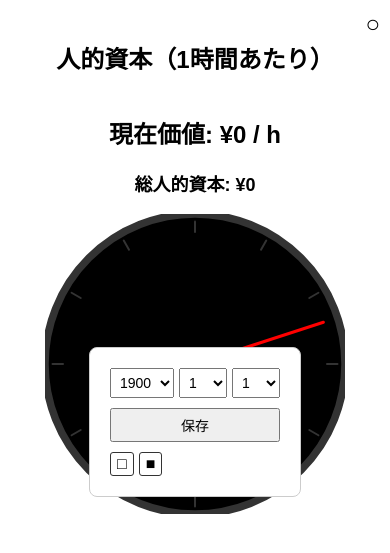
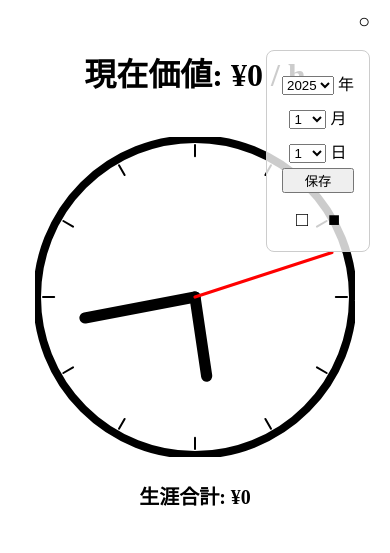
Before and after one commit to babaginji/invest_clock, a Flask app: page / in a window 390 px wide. Shown: the top 553 px of the page. Run offline with Flask 3, Linux system fonts and the light colour scheme.

Commit message:
Fix responsive design for mobile

```diff
--- a/static/style.css
+++ b/static/style.css
@@ -1,152 +1,108 @@
-/* ---------------------------
-   全体スタイル
---------------------------- */
-body {
-    font-family: Arial, sans-serif;
-    margin: 0;
-    padding: 0;
-    background-color: white;
-    color: black;
-    --bg-color: white;
-    --text-color: black;
+/* =========================
+   テーマカラー
+========================= */
+body.light-theme {
+    --bg-color: #ffffff;
+    --text-color: #000000;
 }
 
+body.dark-theme {
+    --bg-color: #000000;
+    --text-color: #ffffff;
+}
+
+body {
+    background-color: var(--bg-color);
+    color: var(--text-color);
+    transition: background-color 0.3s, color 0.3s;
+}
+
+/* =========================
+   全体レイアウト
+========================= */
 .container {
-    display: flex;
-    flex-direction: column;
-    align-items: center;
+    text-align: center;
     padding: 20px;
 }
 
-/* ---------------------------
-   右上丸ボタン
---------------------------- */
-.birthday-toggle {
-    position: fixed;
-    top: 10px;
-    right: 10px;
-    font-size: 24px;
-    cursor: pointer;
+/* =========================
+   誕生日入力ボックス
+========================= */
+.birthday-box {
+    display: none;
+    flex-direction: column;
+    position: absolute;
+    top: 50px;
+    right: 20px;
+    background: rgba(255,255,255,0.8);
+    border: 1px solid #ccc;
+    padding: 15px;
+    border-radius: 8px;
     z-index: 100;
 }
 
-/* ---------------------------
-   初回中央生年月日入力
---------------------------- */
-#initialBirthdayBox {
-    position: fixed;
-    top: 50%;
-    left: 50%;
-    transform: translate(-50%, -50%);
-    background-color: white;
-    border: 1px solid #ccc;
-    border-radius: 8px;
-    padding: 20px;
-    display: none; /* 初期非表示、JSで表示制御 */
-    flex-direction: column;
-    gap: 10px;
-    z-index: 101;
+.select-row {
+    margin: 5px 0;
 }
 
-/* ---------------------------
-   右上変更用ボックス
---------------------------- */
-.birthday-box {
-    position: fixed;
-    top: 50px;
-    right: 10px;
-    background-color: rgba(255,255,255,0.85);
-    border: 1px solid #ccc;
-    border-radius: 8px;
-    padding: 10px;
-    flex-direction: column;
-    display: none;
-    gap: 10px;
-    z-index: 99;
-}
-
-/* ---------------------------
-   年月日セレクトボックス
---------------------------- */
-.select-row {
-    display: flex;
-    gap: 5px;
-}
-
-.select-row select {
-    padding: 5px;
-    font-size: 14px;
-}
-
-/* ---------------------------
-   保存ボタン
---------------------------- */
-button {
-    padding: 5px 10px;
-    font-size: 14px;
+.birthday-toggle {
+    position: absolute;
+    top: 10px;
+    right: 20px;
+    font-size: 20px;
     cursor: pointer;
 }
 
-/* ---------------------------
-   白黒テーマ切替
---------------------------- */
+/* =========================
+   テーマ切り替えボタン
+========================= */
 .theme-switch {
+    margin-top: 10px;
     display: flex;
-    gap: 5px;
+    gap: 10px;
+    justify-content: center;
 }
 
 .theme-btn {
     cursor: pointer;
-    padding: 2px 6px;
-    border: 1px solid #333;
-    border-radius: 3px;
+    font-size: 20px;
+    padding: 5px;
 }
 
-/* ---------------------------
-   人的資本表示
---------------------------- */
-#timeValue {
-    margin: 20px 0 10px 0;
-    font-size: 24px;
+/* =========================
+   時計
+========================= */
+.clock-wrapper {
+    position: relative;
+    display: inline-block;
+    margin-top: 20px;
 }
 
-/* ---------------------------
-   総人的資本表示
---------------------------- */
-#totalValue {
-    margin-top: 10px;
-    font-size: 18px;
-}
-
-/* ---------------------------
-   時計
---------------------------- */
-.clock-wrapper {
-    position: relative;
-    width: 300px;
-    height: 300px;
-}
-
-#clockCanvas {
+#coinContainer {
+    position: absolute;
+    top: 0;
+    left: 0;
     width: 100%;
     height: 100%;
-}
-
-/* ---------------------------
-   コイン演出
---------------------------- */
-#coinContainer {
-    position: absolute;
-    top: 50%;
-    left: 50%;
-    transform: translate(-50%, -50%);
     pointer-events: none;
 }
 
 .coin {
     position: absolute;
+    top: 50%;
+    transform: translateX(-50%);
+    background: gold;
+    border-radius: 50%;
+    padding: 5px 10px;
     font-size: 14px;
+    box-shadow: 0 0 5px rgba(0,0,0,0.3);
+}
+
+/* =========================
+   生涯合計の表示
+========================= */
+#totalValue {
+    margin-top: 20px;
+    font-size: 20px;
     font-weight: bold;
-    color: gold;
-    text-shadow: 1px 1px 2px #000;
 }
--- a/templates/clock.html
+++ b/templates/clock.html
@@ -4,290 +4,297 @@
     <meta charset="UTF-8">
     <meta name="viewport" content="width=device-width, initial-scale=1.0">
     <title>複利時計</title>
-    <link rel="stylesheet" href="style.css">
+    <link rel="stylesheet" href="{{ url_for('static', filename='style.css') }}">
 </head>
-<body>
+<body class="light-theme">
     <div class="container">
-    <h2>人的資本（1時間あたり）</h2>
+        <!-- 誕生日入力ボックス -->
+        <div id="birthdayBox" class="birthday-box">
+            <div class="select-row">
+                <select id="birthYear"></select>
+                <label for="birthYear">年</label>
+            </div>
+            <div class="select-row">
+                <select id="birthMonth"></select>
+                <label for="birthMonth">月</label>
+            </div>
+            <div class="select-row">
+                <select id="birthDay"></select>
+                <label for="birthDay">日</label>
+            </div>
+            <button id="saveBirthdayBtn">保存</button>
 
-    <!-- 初回中央生年月日入力 -->
-    <div id="initialBirthdayBox">
-        <div class="select-row">
-            <select id="yearSelect"></select>
-            <select id="monthSelect"></select>
-            <select id="daySelect"></select>
-        </div>
-        <button id="saveInitialBirthdayBtn">保存</button>
+            <!-- テーマ切り替え -->
             <div class="theme-switch">
-            <div id="whiteBtn" class="theme-btn">□</div>
-            <div id="blackBtn" class="theme-btn">■</div>
+                <span id="lightBtn" class="theme-btn">□</span>
+                <span id="darkBtn" class="theme-btn">■</span>
             </div>
         </div>
 
-    <!-- 右上丸ボタン -->
+        <!-- 右上のトグルボタン -->
         <div id="birthdayToggle" class="birthday-toggle">○</div>
 
-    <!-- 右上変更用ボックス -->
-    <div id="birthdayBox" class="birthday-box">
-        <div class="select-row">
-            <select id="yearSelect2"></select>
-            <select id="monthSelect2"></select>
-            <select id="daySelect2"></select>
-        </div>
-        <button id="saveBirthdayBtn">保存</button>
-        <div class="theme-switch">
-            <div id="whiteBtn2" class="theme-btn">□</div>
-            <div id="blackBtn2" class="theme-btn">■</div>
-        </div>
-    </div>
-
-    <!-- 人的資本表示 -->
+        <!-- 現在価値の表示 -->
         <h1 id="timeValue">現在価値: ¥0 / h</h1>
-
-    <!-- 総人的資本表示 -->
-    <h3 id="totalValue" data-total="0">総人的資本: ¥0</h3>
 
         <!-- 時計 -->
         <div class="clock-wrapper">
-        <canvas id="clockCanvas" width="300" height="300"></canvas>
+            <canvas id="clockCanvas" width="320" height="320"></canvas>
             <div id="coinContainer"></div>
         </div>
+
+        <!-- 合計値の表示 -->
+        <h2 id="totalValue">生涯合計: ¥0</h2>
     </div>
 
     <script>
         const TARGET_AGE = 84;
         const ANNUAL_INTEREST = 0.07;
-const SECONDS_PER_HOUR = 3600;
-const START_AGE = 18;
-const DAILY_CONTRIBUTION = 62400;
+        const CURRENT_HOURLY_VALUE = 2600;
         const COIN_FADE_TIME = 2000;
 
+        let totalValue = 0; // 生涯合計
+        let birthDate = null;
+
         // ---------------------------
-// セレクト初期化
+        // 誕生日入力処理
         // ---------------------------
-function populateSelects(selId,yearMax=2025){
-    const sel=document.getElementById(selId);
-    sel.innerHTML='';
-    for(let i=(selId.includes('year')?1900:1); i<=(selId.includes('year')?yearMax:selId.includes('month')?12:31); i++){
-        sel.add(new Option(i,i));
+        function getAgeFromBirthday(birth) {
+            const today = new Date();
+            let age = today.getFullYear() - birth.getFullYear();
+            const m = today.getMonth() - birth.getMonth();
+            if (m < 0 || (m === 0 && today.getDate() < birth.getDate())) {
+                age--;
+            }
+            return age;
+        }
+
+        function calculateFutureValue(age) {
+            const yearsToGo = TARGET_AGE - age;
+            const currentPerSecond = CURRENT_HOURLY_VALUE / 3600;
+            return currentPerSecond * Math.pow(1 + ANNUAL_INTEREST, yearsToGo);
+        }
+
+        function updateTimeValue(age) {
+            const fv_per_second = calculateFutureValue(age);
+            const fv_per_hour = fv_per_second * 3600;
+            document.getElementById('timeValue').textContent =
+                `現在価値: ¥${fv_per_hour.toFixed(2)} / h`;
+        }
+
+        function updateTotalValue() {
+            document.getElementById('totalValue').textContent =
+                `生涯合計: ¥${totalValue.toFixed(0)}`;
+        }
+
+        function saveBirthday() {
+            const y = parseInt(document.getElementById('birthYear').value);
+            const m = parseInt(document.getElementById('birthMonth').value);
+            const d = parseInt(document.getElementById('birthDay').value);
+
+            if (isNaN(y) || isNaN(m) || isNaN(d)) {
+                alert("誕生日を正しく入力してください");
+                return;
+            }
+
+            birthDate = new Date(y, m - 1, d);
+            localStorage.setItem('userBirthday', birthDate.toISOString());
+            const age = getAgeFromBirthday(birthDate);
+            updateTimeValue(age);
+            initTotalValue(age);
+            hideBirthdayBox();
+        }
+
+        function showBirthdayBox() { document.getElementById('birthdayBox').style.display = 'flex'; }
+        function hideBirthdayBox() { document.getElementById('birthdayBox').style.display = 'none'; }
+
+        document.addEventListener('click', function(e){
+            const box = document.getElementById('birthdayBox');
+            const toggle = document.getElementById('birthdayToggle');
+            if (!box.contains(e.target) && !toggle.contains(e.target)) {
+                hideBirthdayBox();
+            }
+        });
+
+        // ---------------------------
+        // 時計描画
+        // ---------------------------
+        function drawClock() {
+            const canvas = document.getElementById('clockCanvas');
+            const ctx = canvas.getContext('2d');
+            const radius = canvas.height / 2;
+            ctx.translate(radius, radius);
+            setInterval(() => {
+                drawFace(ctx, radius);
+                drawTime(ctx, radius);
+            }, 1000);
+        }
+
+        function drawFace(ctx, radius) {
+            ctx.clearRect(-radius, -radius, radius*2, radius*2);
+            ctx.beginPath();
+            ctx.arc(0, 0, radius - 2, 0, 2*Math.PI);
+            ctx.fillStyle = getComputedStyle(document.body).getPropertyValue('--bg-color');
+            ctx.fill();
+            ctx.strokeStyle = getComputedStyle(document.body).getPropertyValue('--text-color');
+            ctx.lineWidth = radius*0.05;
+            ctx.stroke();
+
+            // 目盛り
+            for (let num=1; num<=12; num++) {
+                const ang = num * Math.PI / 6;
+                ctx.beginPath();
+                const innerRadius = radius*0.88;
+                const outerRadius = radius*0.95;
+                ctx.moveTo(innerRadius * Math.sin(ang), -innerRadius * Math.cos(ang));
+                ctx.lineTo(outerRadius * Math.sin(ang), -outerRadius * Math.cos(ang));
+                ctx.strokeStyle = getComputedStyle(document.body).getPropertyValue('--text-color');
+                ctx.lineWidth = 2;
+                ctx.stroke();
+            }
+        }
+
+        function drawTime(ctx, radius) {
+            const now = new Date();
+            let hour = now.getHours() % 12;
+            let minute = now.getMinutes();
+            let second = now.getSeconds();
+
+            hour = (hour*Math.PI/6) + (minute*Math.PI/(6*60)) + (second*Math.PI/(360*60));
+            drawHand(ctx, hour, radius*0.5, radius*0.07);
+
+            minute = (minute*Math.PI/30) + (second*Math.PI/(30*60));
+            drawHand(ctx, minute, radius*0.7, radius*0.07);
+
+            second = second*Math.PI/30;
+            drawHand(ctx, second, radius*0.9, radius*0.02, 'red');
+
+            if (birthDate) {
+                const age = getAgeFromBirthday(birthDate);
+                const fv_per_second = calculateFutureValue(age);
+                startCoinAnimation(fv_per_second);
+                totalValue += fv_per_second;
+                updateTotalValue();
+            }
+        }
+
+        function drawHand(ctx, pos, length, width, color=null) {
+            ctx.beginPath();
+            ctx.lineWidth = width;
+            ctx.lineCap = "round";
+            ctx.strokeStyle = color || getComputedStyle(document.body).getPropertyValue('--text-color');
+            ctx.moveTo(0,0);
+            ctx.rotate(pos);
+            ctx.lineTo(0, -length);
+            ctx.stroke();
+            ctx.rotate(-pos);
+        }
+
+        function startCoinAnimation(valuePerSecond) {
+            const coinContainer = document.getElementById('coinContainer');
+            const coin = document.createElement('div');
+            coin.className = 'coin';
+            coin.textContent = `¥${valuePerSecond.toFixed(2)}`;
+            coinContainer.appendChild(coin);
+
+            const offsetX = (Math.random() - 0.5) * 40;
+            coin.style.left = `calc(50% + ${offsetX}px)`;
+
+            coin.animate([
+                { transform: 'translateY(0)', opacity: 1 },
+                { transform: 'translateY(100px)', opacity: 0 }
+            ], {
+                duration: COIN_FADE_TIME,
+                easing: 'ease-out'
+            });
+
+            setTimeout(() => {
+                coinContainer.removeChild(coin);
+            }, COIN_FADE_TIME);
+        }
+
+        function initTotalValue(age) {
+            const fv_per_second = calculateFutureValue(age);
+            const secondsLived = age * 365.25 * 24 * 3600;
+            totalValue = fv_per_second * secondsLived;
+            updateTotalValue();
+        }
+
+        // ---------------------------
+        // テーマ切り替え
+        // ---------------------------
+        function setTheme(theme) {
+            if (theme === 'dark') {
+                document.body.classList.remove('light-theme');
+                document.body.classList.add('dark-theme');
+            } else {
+                document.body.classList.remove('dark-theme');
+                document.body.classList.add('light-theme');
+            }
+            localStorage.setItem('theme', theme);
+        }
+
+        // ---------------------------
+        // セレクトボックス初期化
+        // ---------------------------
+        function initBirthdaySelectors() {
+            const yearSel = document.getElementById('birthYear');
+            const monthSel = document.getElementById('birthMonth');
+            const daySel = document.getElementById('birthDay');
+
+            const thisYear = new Date().getFullYear();
+            for (let y = thisYear; y >= 1900; y--) {
+                let opt = document.createElement('option');
+                opt.value = y;
+                opt.text = y;
+                yearSel.appendChild(opt);
+            }
+            for (let m = 1; m <= 12; m++) {
+                let opt = document.createElement('option');
+                opt.value = m;
+                opt.text = m;
+                monthSel.appendChild(opt);
+            }
+            for (let d = 1; d <= 31; d++) {
+                let opt = document.createElement('option');
+                opt.value = d;
+                opt.text = d;
+                daySel.appendChild(opt);
             }
         }
 
         // ---------------------------
-// 生年月日取得・保存
+        // 初期化
         // ---------------------------
-function getSavedBirthday(){
-    const val=localStorage.getItem('userBirthday');
-    if(val) return new Date(val);
-    return null;
+        window.onload = function() {
+            initBirthdaySelectors();
+
+            const toggle = document.getElementById('birthdayToggle');
+            const savedBirthday = localStorage.getItem('userBirthday');
+
+            if (savedBirthday) {
+                birthDate = new Date(savedBirthday);
+                hideBirthdayBox();
+            } else {
+                showBirthdayBox();
             }
 
-function saveBirthday(yearSel,monthSel,daySel,boxId){
-    const y=parseInt(yearSel.value), m=parseInt(monthSel.value)-1, d=parseInt(daySel.value);
-    const birthday=new Date(y,m,d);
-    localStorage.setItem('userBirthday',birthday);
-    updateValues();
-    document.getElementById(boxId).style.display='none';
+            toggle.addEventListener('click', showBirthdayBox);
+            document.getElementById('saveBirthdayBtn').addEventListener('click', saveBirthday);
+
+            document.getElementById('lightBtn').addEventListener('click', () => setTheme('light'));
+            document.getElementById('darkBtn').addEventListener('click', () => setTheme('dark'));
+
+            const savedTheme = localStorage.getItem('theme') || 'light';
+            setTheme(savedTheme);
+
+            if (birthDate) {
+                const age = getAgeFromBirthday(birthDate);
+                updateTimeValue(age);
+                initTotalValue(age);
             }
 
-// ---------------------------
-// 白黒テーマ
-// ---------------------------
-function setupTheme(whiteBtn,blackBtn){
-    whiteBtn.onclick=()=>{document.body.style.setProperty('--bg-color','white'); document.body.style.setProperty('--text-color','black');};
-    blackBtn.onclick=()=>{document.body.style.setProperty('--bg-color','black'); document.body.style.setProperty('--text-color','white');};
-}
-
-// ---------------------------
-// 人的資本計算
-// ---------------------------
-function daysBetween(date1,date2){ return (date2-date1)/(1000*60*60*24); }
-
-function calculateHumanCapital(birthday){
-    const now=new Date();
-    const futureDate=new Date(birthday.getFullYear()+TARGET_AGE,birthday.getMonth(),birthday.getDate());
-    const diffMs=futureDate-now;
-    const diffYears=diffMs/(1000*60*60*24*365.25);
-    const fullYears=Math.floor(diffYears);
-    const extraDays=(diffYears-fullYears)*365.25;
-    let value=1;
-    value*=Math.pow(1+ANNUAL_INTEREST,fullYears);
-    value*=Math.pow(1+ANNUAL_INTEREST/365,extraDays);
-    return value*2600;
-}
-
-function calculateTotalHumanCapital(birthday){
-    const startDate=new Date(birthday.getFullYear()+START_AGE,birthday.getMonth(),birthday.getDate());
-    const now=new Date();
-    let diffDays=daysBetween(startDate,now);
-    if(diffDays<0) diffDays=0;
-    let total=DAILY_CONTRIBUTION*diffDays;
-    total*=Math.pow(1+ANNUAL_INTEREST,diffDays/365);
-    return total;
-}
-
-// ---------------------------
-// 値更新
-// ---------------------------
-function updateValues(){
-    const birthday=getSavedBirthday();
-    if(!birthday) return;
-    const humanCapital=calculateHumanCapital(birthday);
-    const total=calculateTotalHumanCapital(birthday);
-    document.getElementById('timeValue').textContent=`現在価値: ¥${humanCapital.toFixed(2)} / h`;
-    const totalEl=document.getElementById('totalValue');
-    totalEl.dataset.total=total;
-    totalEl.textContent=`総人的資本: ¥${total.toFixed(2)}`;
-    // 右上ボックスの初期値に反映
-    document.getElementById('yearSelect2').value=birthday.getFullYear();
-    document.getElementById('monthSelect2').value=birthday.getMonth()+1;
-    document.getElementById('daySelect2').value=birthday.getDate();
-}
-
-// ---------------------------
-// 時計描画
-// ---------------------------
-function drawClock(){
-    const canvas=document.getElementById('clockCanvas');
-    const ctx=canvas.getContext('2d');
-    const radius=canvas.height/2;
-    ctx.translate(radius,radius);
-    setInterval(()=>{
-        drawFace(ctx,radius);
-        drawHands(ctx,radius);
-        spawnCoin();
-    },1000);
-
-    function drawFace(ctx,radius){
-        ctx.clearRect(-radius,-radius,radius*2,radius*2);
-        ctx.beginPath();
-        ctx.arc(0,0,radius,0,2*Math.PI);
-        ctx.fillStyle='var(--bg-color)';
-        ctx.fill();
-        ctx.strokeStyle='#333';
-        ctx.lineWidth=radius*0.05;
-        ctx.stroke();
-
-        for(let num=1;num<=12;num++){
-            const ang=num*Math.PI/6;
-            ctx.beginPath();
-            const inner=radius*0.88, outer=radius*0.95;
-            ctx.moveTo(inner*Math.sin(ang),-inner*Math.cos(ang));
-            ctx.lineTo(outer*Math.sin(ang),-outer*Math.cos(ang));
-            ctx.strokeStyle='#333';
-            ctx.lineWidth=2;
-            ctx.stroke();
-        }
-
-        ctx.font=radius*0.15+'px Arial';
-        ctx.textAlign='center';
-        ctx.textBaseline='middle';
-        for(let num=1;num<=12;num++){
-            const ang=num*Math.PI/6;
-            ctx.save();
-            ctx.rotate(ang);
-            ctx.translate(0,-radius*0.75);
-            ctx.rotate(-ang);
-            ctx.fillText(num.toString(),0,0);
-            ctx.restore();
-        }
-    }
-
-    function drawHands(ctx,radius){
-        const now=new Date();
-        let hour=now.getHours()%12;
-        let minute=now.getMinutes();
-        let second=now.getSeconds();
-        hour=(hour*Math.PI/6)+(minute*Math.PI/(6*60))+(second*Math.PI/(360*60));
-        drawHand(ctx,hour,radius*0.5,radius*0.07);
-        minute=(minute*Math.PI/30)+(second*Math.PI/(30*60));
-        drawHand(ctx,minute,radius*0.7,radius*0.07);
-        second=second*Math.PI/30;
-        drawHand(ctx,second,radius*0.9,radius*0.02,'red');
-    }
-
-    function drawHand(ctx,pos,length,width,color='black'){
-        ctx.beginPath();
-        ctx.lineWidth=width;
-        ctx.lineCap='round';
-        ctx.strokeStyle=color;
-        ctx.moveTo(0,0);
-        ctx.rotate(pos);
-        ctx.lineTo(0,-length);
-        ctx.stroke();
-        ctx.rotate(-pos);
-    }
-}
-
-// ---------------------------
-// コイン生成
-// ---------------------------
-function spawnCoin(){
-    const birthday=getSavedBirthday();
-    if(!birthday) return;
-    const humanCapital=calculateHumanCapital(birthday);
-    const valuePerSecond=humanCapital/3600;
-
-    const totalEl=document.getElementById('totalValue');
-    let total=parseFloat(totalEl.dataset.total||0);
-    total+=valuePerSecond;
-    totalEl.dataset.total=total;
-    totalEl.textContent='総人的資本: ¥'+total.toFixed(2);
-
-    const coinContainer=document.getElementById('coinContainer');
-    const coin=document.createElement('div');
-    coin.className='coin';
-    coin.textContent='¥'+valuePerSecond.toFixed(2);
-    coinContainer.appendChild(coin);
-    coin.style.left=(Math.random()-0.5)*40+'px';
-    coin.animate([{transform:'translateY(0)',opacity:1},{transform:'translateY(100px)',opacity:0}],
-        {duration:2000,easing:'ease-out'});
-    setTimeout(()=>coinContainer.removeChild(coin),2000);
-}
-
-// ---------------------------
-// ページロード
-// ---------------------------
-window.onload=function(){
-    const birthday=getSavedBirthday();
-    if(!birthday) document.getElementById('initialBirthdayBox').style.display='flex';
-    else document.getElementById('initialBirthdayBox').style.display='none';
-
-    populateSelects('yearSelect');
-    populateSelects('monthSelect');
-    populateSelects('daySelect');
-    populateSelects('yearSelect2');
-    populateSelects('monthSelect2');
-    populateSelects('daySelect2');
-
-    setupTheme(document.getElementById('whiteBtn'),document.getElementById('blackBtn'));
-    setupTheme(document.getElementById('whiteBtn2'),document.getElementById('blackBtn2'));
-
-    if(birthday) updateValues();
             drawClock();
-
-    document.getElementById('saveInitialBirthdayBtn').onclick=()=>saveBirthday(
-        document.getElementById('yearSelect'),
-        document.getElementById('monthSelect'),
-        document.getElementById('daySelect'),
-        'initialBirthdayBox');
-
-    document.getElementById('saveBirthdayBtn').onclick=()=>saveBirthday(
-        document.getElementById('yearSelect2'),
-        document.getElementById('monthSelect2'),
-        document.getElementById('daySelect2'),
-        'birthdayBox');
-
-    document.getElementById('birthdayToggle').onclick=()=>{
-        const box=document.getElementById('birthdayBox');
-        box.style.display=(box.style.display==='flex')?'none':'flex';
-    };
-
-    document.addEventListener('click',e=>{
-        const box=document.getElementById('birthdayBox');
-        const toggle=document.getElementById('birthdayToggle');
-        if(!box.contains(e.target)&&!toggle.contains(e.target)) box.style.display='none';
-    });
         };
     </script>
 </body>
```
Lines whose indentation alone changed are shown as unchanged.
